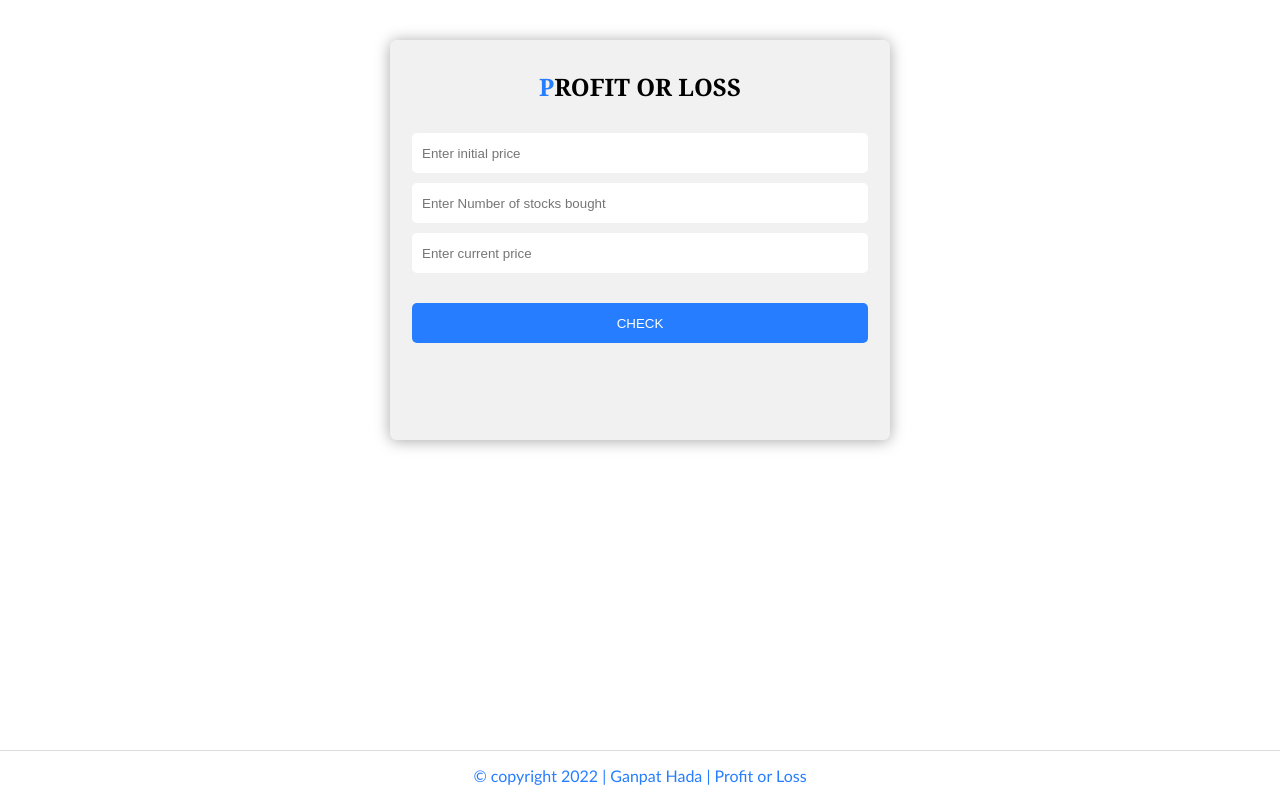
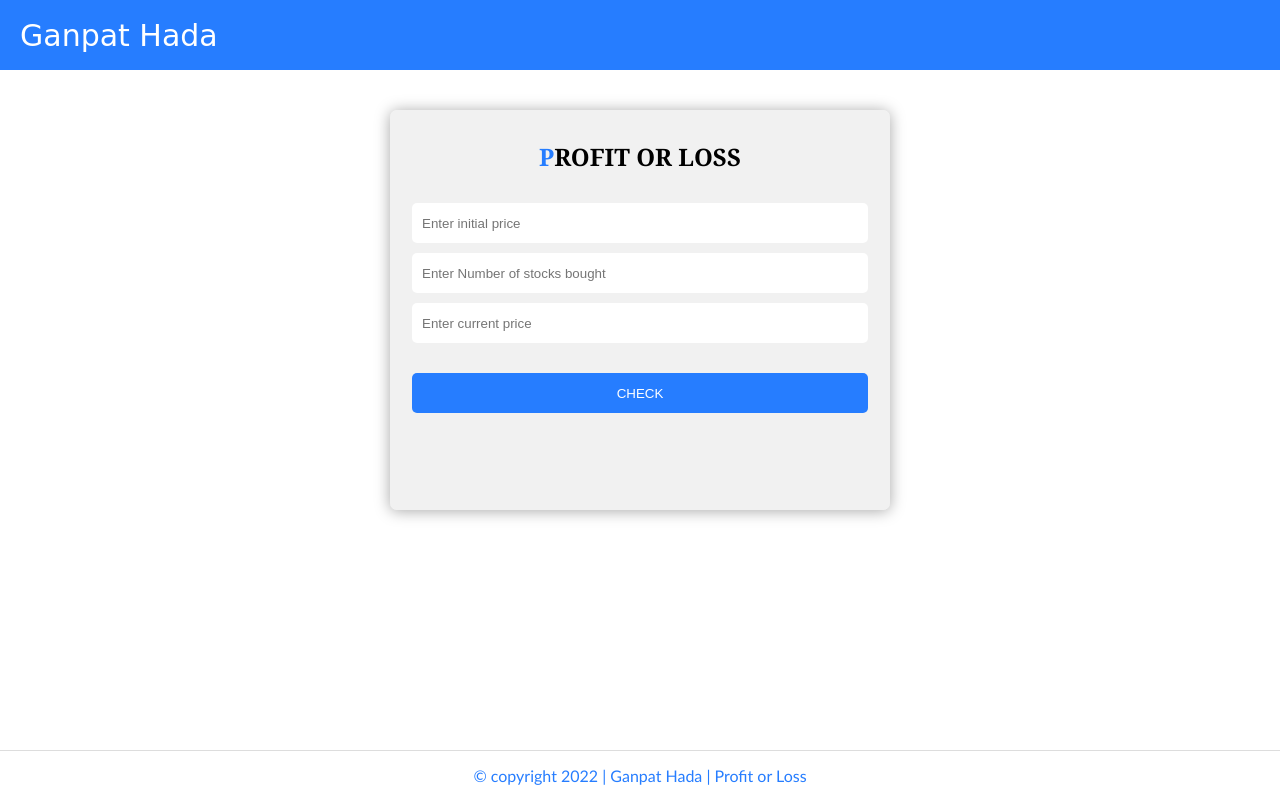
Before and after one commit to GanpatHada/neogcamp-PROFIT_OR_LOSS-minorproject, a plain HTML site: page index.html in a window 1280 px wide. Drawn offline with Linux system fonts and the light colour scheme.

Commit message:
improve ui,ux

```diff
--- a/index.css
+++ b/index.css
@@ -8,8 +8,19 @@ body{
     overflow-x: hidden;
 
 }
+header{
+    height: 70px;
+    width: 100vw;
+    background-color:rgb(38, 125, 255);
+    color: white;
+    display: flex;
+    align-items: center;
+    padding-left: 20px;
+    font-family: cursive;
+    font-size: 30px;
+}
 main{
-    height: calc(100vh - 50px);
+    height: calc(100vh - 120px);
     min-height: 480px;
     width: 100vw;
 
@@ -22,7 +33,7 @@ main{
     margin: auto;
     left: 0;
     right: 0;
-    top: 40px;
+    top: 110px;
     margin-bottom: 40px;
     box-shadow: rgba(99, 99, 99, 0.562) 0px 2px 8px 0px;
     border-radius: 7px;
@@ -76,7 +87,7 @@ input[type=button]:hover{
 
 }
 p{
-    margin-top: 20px;
+    margin: 20px;
     text-align: center;
     font-weight: bold;
 }
--- a/index.html
+++ b/index.html
@@ -8,6 +8,9 @@
     <link rel="stylesheet" href="index.css">
 </head>
 <body>
+    <Header>
+        Ganpat Hada
+    </Header>
      <main>
          <div id="box">
             <h2>Profit or Loss</h2>
```
